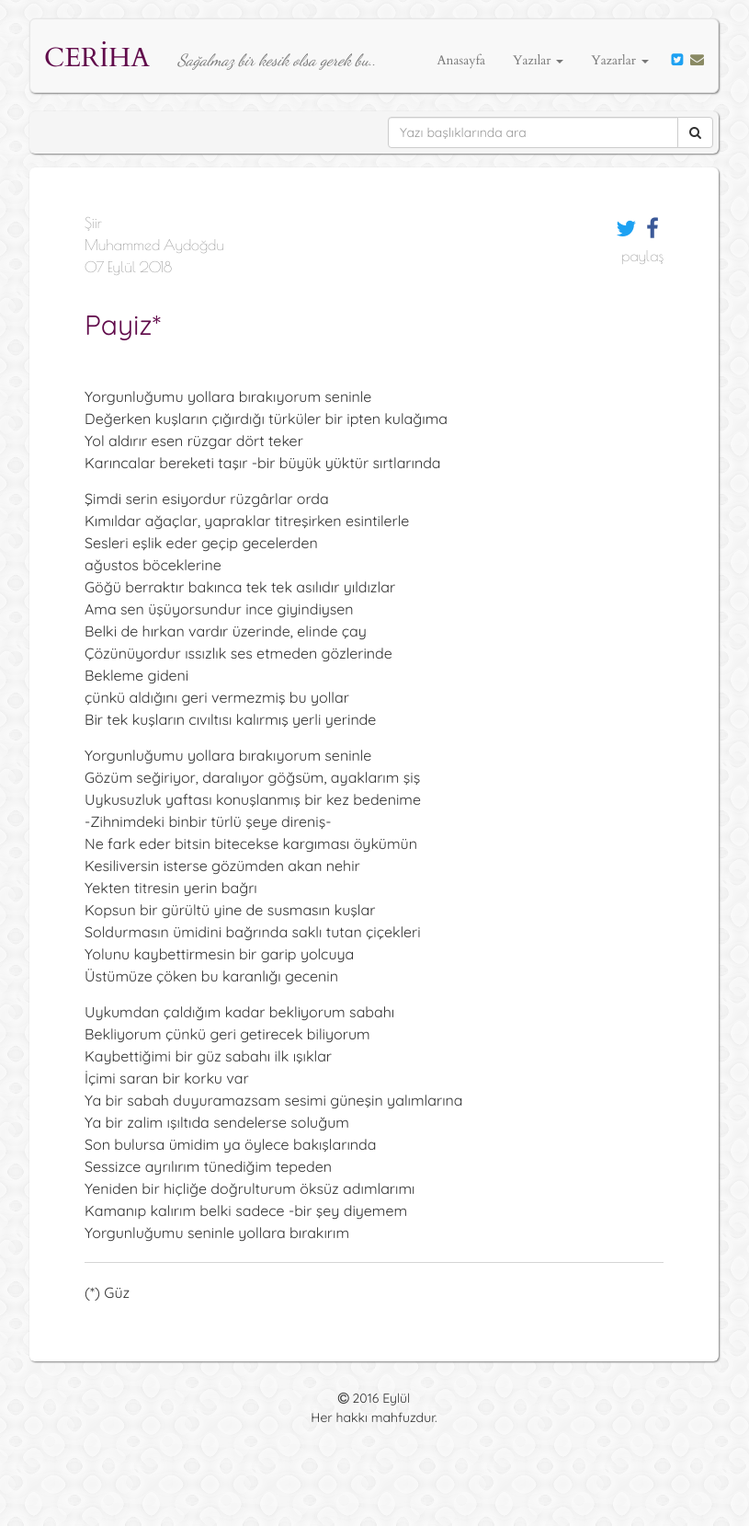
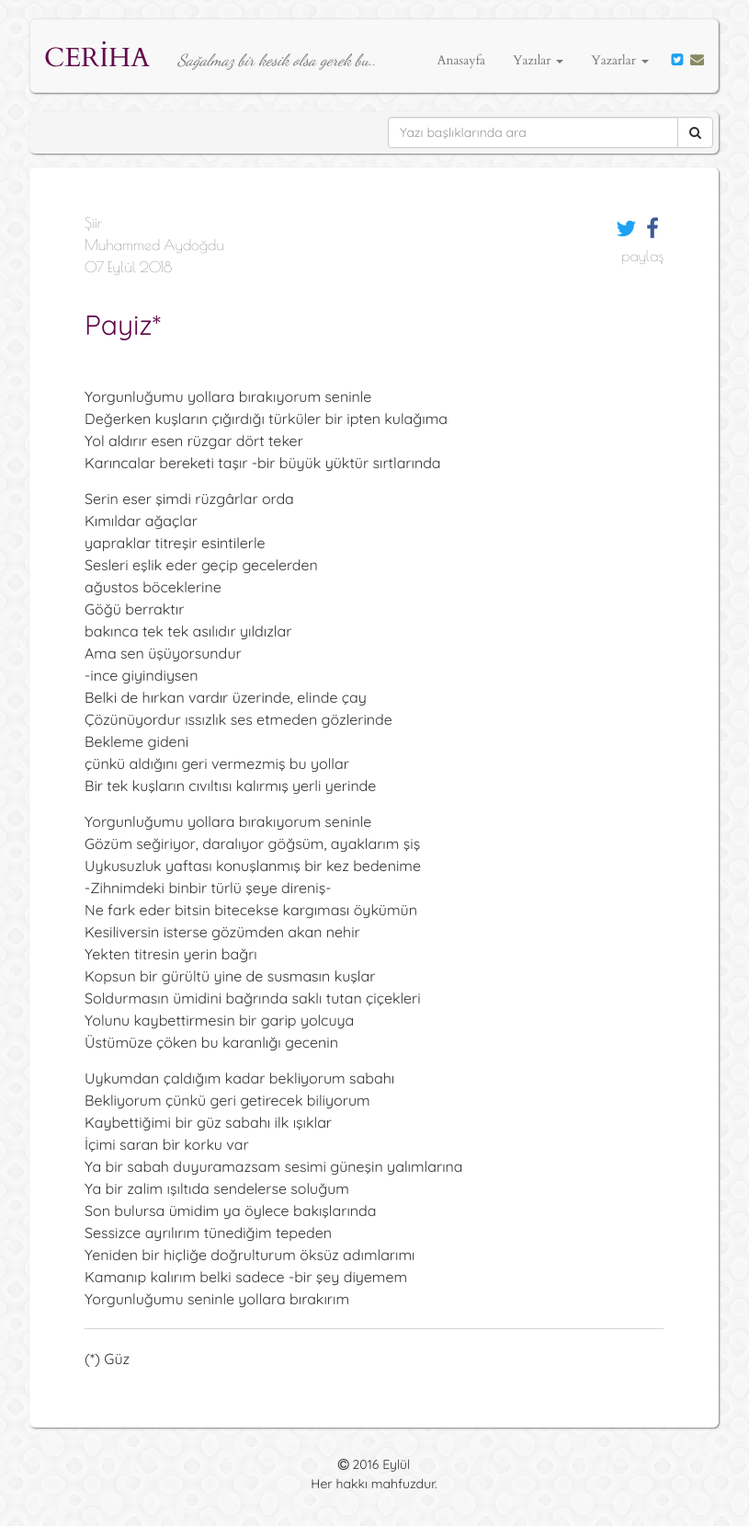
Before and after one commit to muhammedaydogdu/muhammedaydogdu.github.io, a Jekyll site: the page built from _posts/2018-09-07-payiz.md, in a window 1280 px wide. Shown: the whole page at 92% size, without its empty margins (233-1048 px from the left). Built offline with Jekyll 4.4.1, drawn with Linux system fonts in a browser that asks for light colours; some web fonts are replaced; before the commit the page ends 1587 px from its top, so only the background shows below that.

Commit message:
Update 2018-09-07-payiz.md

```diff
--- a/_posts/2018-09-07-payiz.md
+++ b/_posts/2018-09-07-payiz.md
@@ -14,12 +14,15 @@ Değerken kuşların çığırdığı türküler bir ipten kulağıma
 Yol aldırır esen rüzgar dört teker
 Karıncalar bereketi taşır -bir büyük yüktür sırtlarında
 
-Şimdi serin esiyordur rüzgârlar orda
-Kımıldar ağaçlar, yapraklar titreşirken esintilerle
+Serin eser şimdi rüzgârlar orda
+Kımıldar ağaçlar
+yapraklar titreşir esintilerle
 Sesleri eşlik eder geçip gecelerden
 ağustos böceklerine
-Göğü berraktır bakınca tek tek asılıdır yıldızlar
-Ama sen üşüyorsundur ince giyindiysen
+Göğü berraktır
+bakınca tek tek asılıdır yıldızlar
+Ama sen üşüyorsundur
+-ince giyindiysen
 Belki de hırkan vardır üzerinde, elinde çay
 Çözünüyordur ıssızlık ses etmeden gözlerinde
 Bekleme gideni
@@ -47,7 +50,8 @@ Ya bir zalim ışıltıda sendelerse soluğum
 Son bulursa ümidim ya öylece bakışlarında
 Sessizce ayrılırım tünediğim tepeden
 Yeniden bir hiçliğe doğrulturum öksüz adımlarımı
-Kamanıp kalırım belki sadece -bir şey diyemem
+Kamanıp kalırım belki sadece
+-bir şey diyemem
 Yorgunluğumu seninle yollara bırakırım
 
 ---
```
